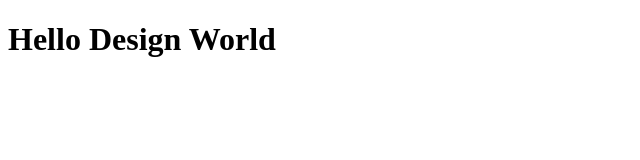
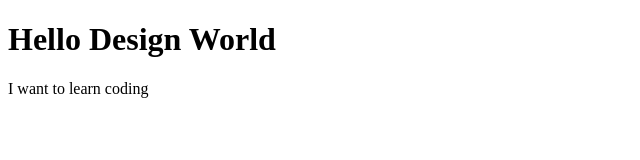
Before and after one commit to syz0506/coursera-test, a plain HTML site: page site/index.html in a window 1280 px wide. Shown: the whole page, without its empty margins (0-640 px from the left). Drawn offline with Linux system fonts and the light colour scheme.

Commit message:
add paragraph in topage

```diff
--- a/site/index.html
+++ b/site/index.html
@@ -5,5 +5,6 @@
 </head>
 <body>
 <h1> Hello Design World </h1>
+<p> I want to learn coding </p>
 </body>
 </html>
```
